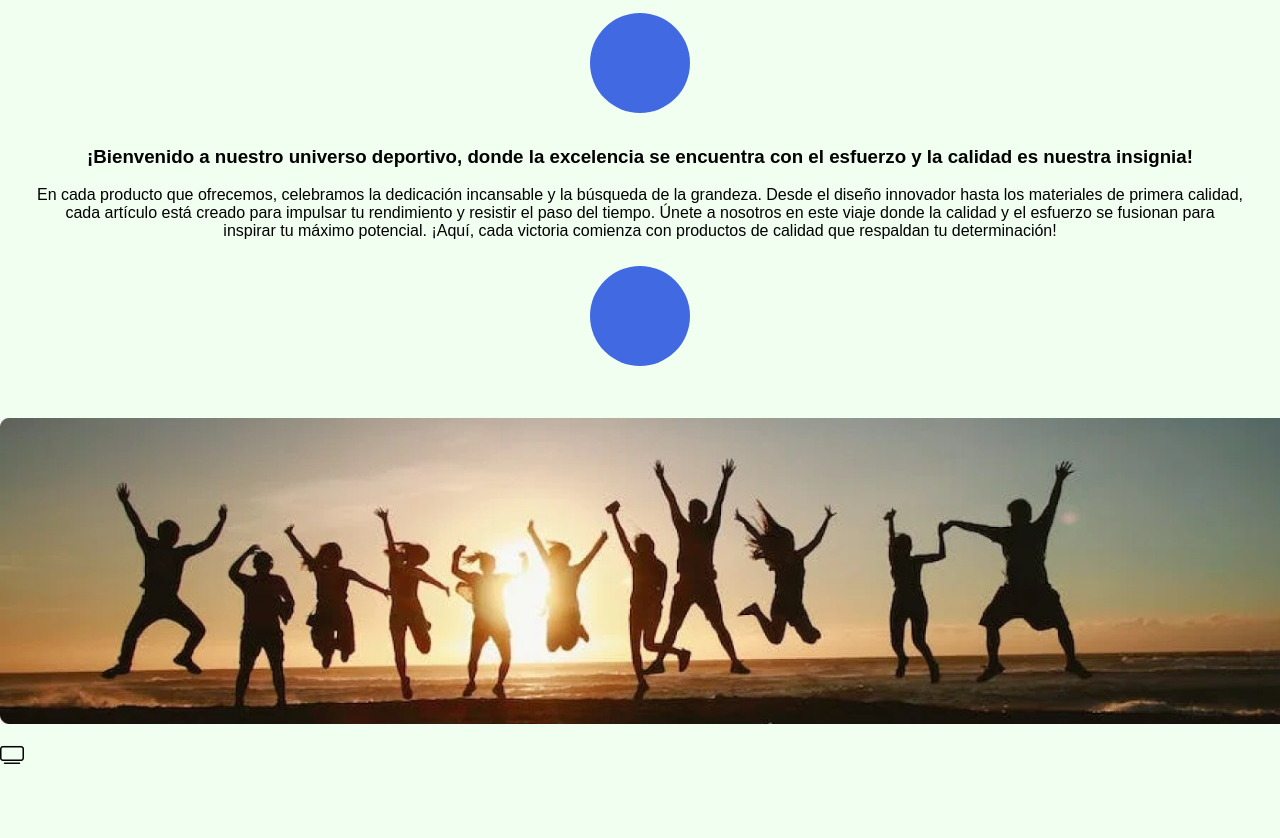
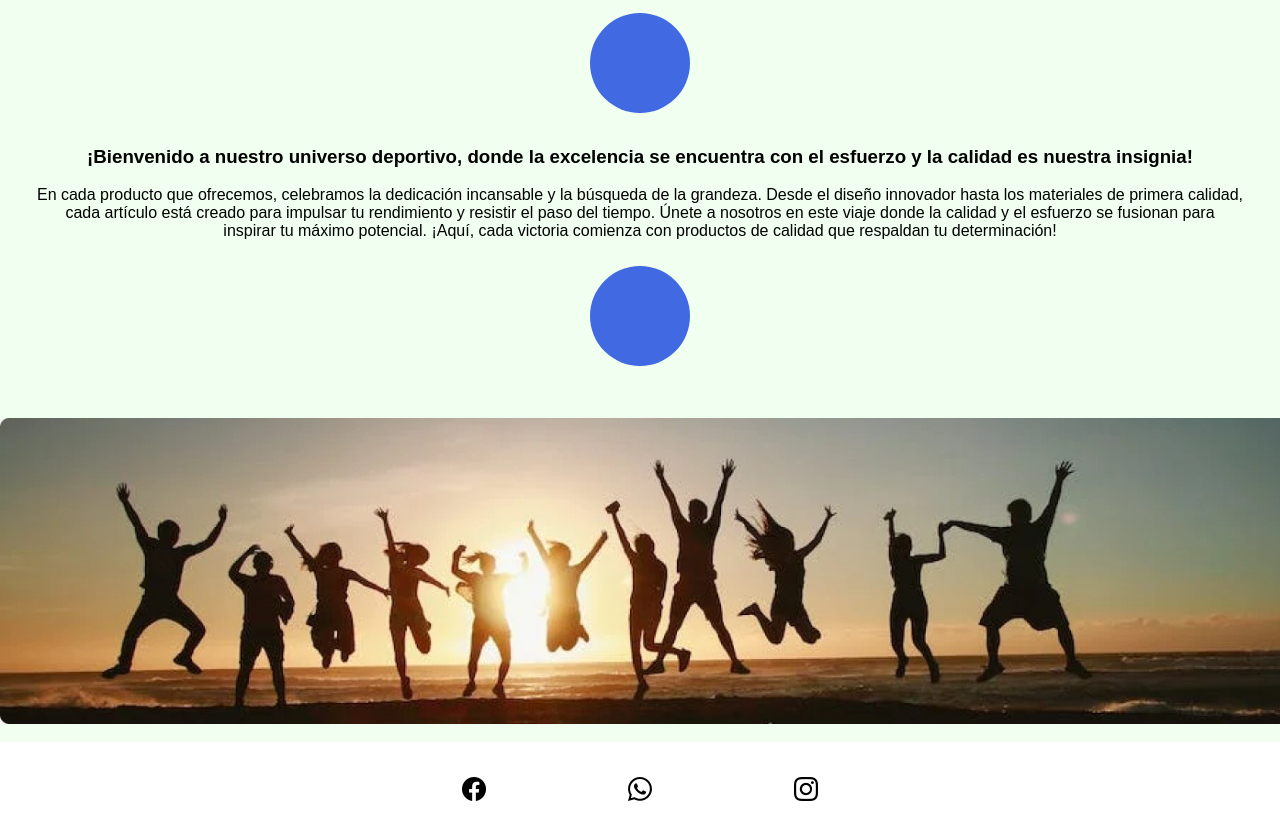
Before and after one commit to DaniO2107/LANDING-PAGE, a plain HTML site: page index.html in a window 1280 px wide. Shown: the part 1573-2411 px from the top of the page. Before the commit the page ends 2343 px from the top, so only its background shows below. Drawn offline with nearby package versions, Linux system fonts and the light colour scheme.

Commit message:
Cambios css y html

```diff
--- a/index.html
+++ b/index.html
@@ -108,7 +108,24 @@
   <br>
 
 
-  <i class="bi bi-tv"></i>
+  <di>
+    <footer class="Redes">
+      <button class="boton">
+        <i class="bi bi-facebook"></i>
+      </button>
+
+      <button class="boton">
+        <i class="bi bi-whatsapp"></i>
+      </button>
+
+      <button class="boton">
+        <i class="bi bi-instagram"></i>
+      </button>
+
+    </footer>
+  </di>
+
+
 </body>
 
 </html>
--- a/styles.css
+++ b/styles.css
@@ -194,3 +194,20 @@ div.bi-tv {
 .tenis {
   margin: 50px;
 }
+
+.Redes {
+  display: flex;
+  justify-content: center;
+  background-color: #ffffff;
+  gap: 66px;
+    padding-bottom: 25px;
+    padding: 33px
+
+}
+.boton {
+    border: none;
+    cursor: pointer;
+    background-color: #ffffff;
+    width: 100px;
+    font-size: 1em;
+}
```
